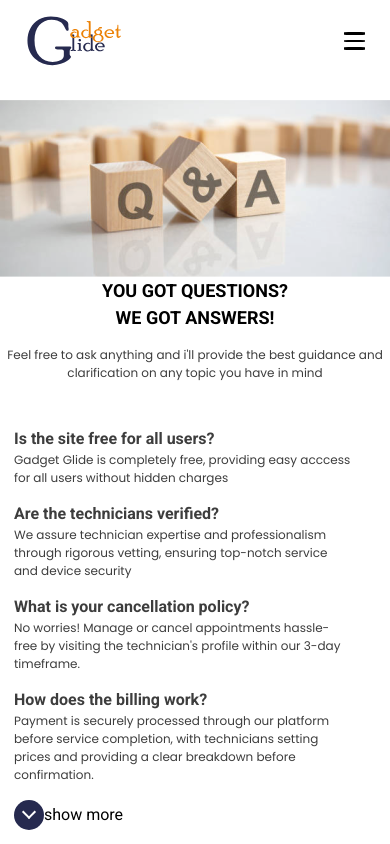
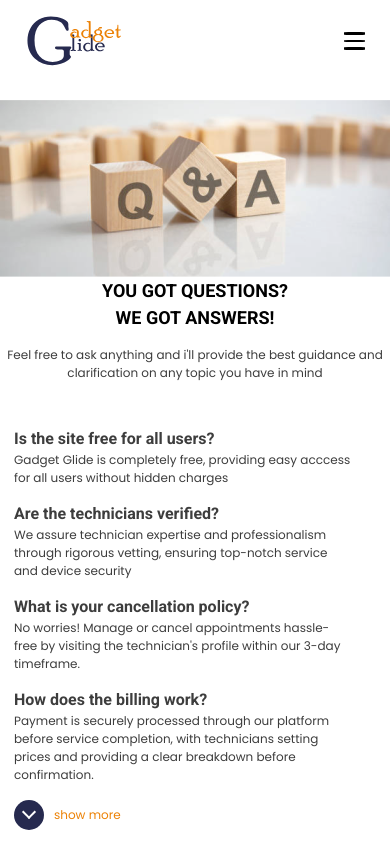
Before and after one commit to TM-Simeon/Phone-repair-app, a React (Create React App) app: page /support in a window 390 px wide. Shown: the top 844 px of the page. Built offline with nearby package versions, Linux system fonts and the light colour scheme; no server answers.

Commit message:
comment out unused imports

```diff
--- a/src/components/find-a-technician/FindATechnician.js
+++ b/src/components/find-a-technician/FindATechnician.js
@@ -29,7 +29,9 @@ const FindATechnician = () => {
       [e.target.name]: e.target.value,
     });
   };
-  const { location, phoneNumber, clientLocation } = logIn;
+  const { location, clientLocation } = logIn;
+
+  // const { location, phoneNumber, clientLocation } = logIn;
 
   // Initialize state, checking localStorage for a stored value
   const [isChecked, setChecked] = useState(() => {
--- a/src/components/header.js
+++ b/src/components/header.js
@@ -1,7 +1,7 @@
 import React, { useState } from 'react';
 import { NavLink } from 'react-router-dom';
 import Image from '../icons/logo.svg';
-import harmbuger from '../icons/hamburger.svg';
+// import harmbuger from '../icons/hamburger.svg';
 import './header.css';
 import './footer.css';
 
--- a/src/components/singleTechnicianPage/SingleTechnicianPage.js
+++ b/src/components/singleTechnicianPage/SingleTechnicianPage.js
@@ -1,6 +1,6 @@
 import React, { useState } from 'react';
-import { getDatabase, ref, child, get } from 'firebase/database';
-import { useParams } from 'react-router-dom';
+// import { getDatabase, ref, child, get } from 'firebase/database';
+// import { useParams } from 'react-router-dom';
 import {Link} from 'react-router-dom';
 import './SingleTechnicianPage.css';
 import './mediasingletechnicianpage.css';
--- a/src/components/singleTechnicianPage/mediasingletechnicianpage.css
+++ b/src/components/singleTechnicianPage/mediasingletechnicianpage.css
@@ -1,4 +1,4 @@
-@media screen and (min-width: 301px) and (max-width: 700px){
+@media screen and (min-width: 301px){
 .SingleTechnicianPage{
 		background: #FEFBF7;
 	}
--- a/src/components/supportmobile.css
+++ b/src/components/supportmobile.css
@@ -132,6 +132,16 @@
 		border-radius: 50%;
 		background: #262A4F;
 	}
+	#show_more_text{
+		display: inline-block;
+		vertical-align: top;
+		margin-left: 10px;
+		margin-top: 3px;
+		color: #EC8206;
+		font-size: 12px;
+		font-family: poppins;
+
+	}
 	#arrow_down{
 		transform: rotate(45deg);
 		-webkit-transform: rotate(45deg);
--- a/src/data/CustomerReview.js
+++ b/src/data/CustomerReview.js
@@ -1,5 +1,5 @@
 import img1 from '../images/Rectangle 111.png';
-import orangeStar from '../images/OrangeStar.png';
+// import orangeStar from '../images/OrangeStar.png';
 
 const CustomerReview = [
   {
--- a/src/pages/admin/createMostUsedTechnicians/CreateMostUsedTechnicians.js
+++ b/src/pages/admin/createMostUsedTechnicians/CreateMostUsedTechnicians.js
@@ -1,8 +1,8 @@
 import React, { useEffect, useState } from 'react';
 // import { database, ref, set } from '../../../firebase/firebaseConfig';
-import { database } from '../../../firebase/firebaseConfig';
+// import { database } from '../../../firebase/firebaseConfig';
 import { getDatabase, ref, set } from 'firebase/database';
-import { getFirestore, collection, doc, setDoc } from 'firebase/firestore';
+// import { getFirestore, collection, doc, setDoc } from 'firebase/firestore';
 import Input from '../../../components/find-a-technician/input/Input';
 import Textarea from '../../../components/find-a-technician/textarea/Textarea';
 import dropdownarrow from '../../../images/dropdownarrow.svg';
--- a/src/pages/product-preview-ratings/ProductPreviewAndRatings.js
+++ b/src/pages/product-preview-ratings/ProductPreviewAndRatings.js
@@ -1,6 +1,6 @@
 import React from 'react';
 import CustomerReview from '../../data/CustomerReview';
-import Button from '../../components/button/Button';
+// import Button from '../../components/button/Button';
 import rating5stars from '../../images/rating5stars.png';
 import rating4stars from '../../images/rating4stars.png';
 import rating3stars from '../../images/rating3stars.png';
```
